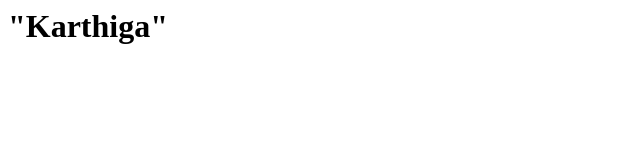
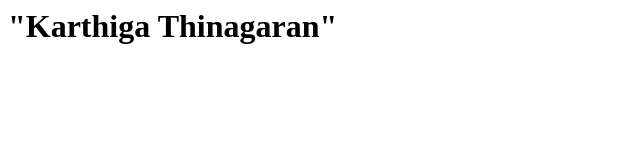
Before and after one commit to Karthiga-Git/gitdemo, a plain HTML site: page index.html in a window 1280 px wide. Shown: the whole page, without its empty margins (0-640 px from the left). Drawn offline with Linux system fonts and the light colour scheme.

Commit message:
index file chnged

```diff
--- a/index.html
+++ b/index.html
@@ -1 +1 @@
-<h1>"Karthiga"</h1>
+<h1>"Karthiga Thinagaran"</h1>
```
